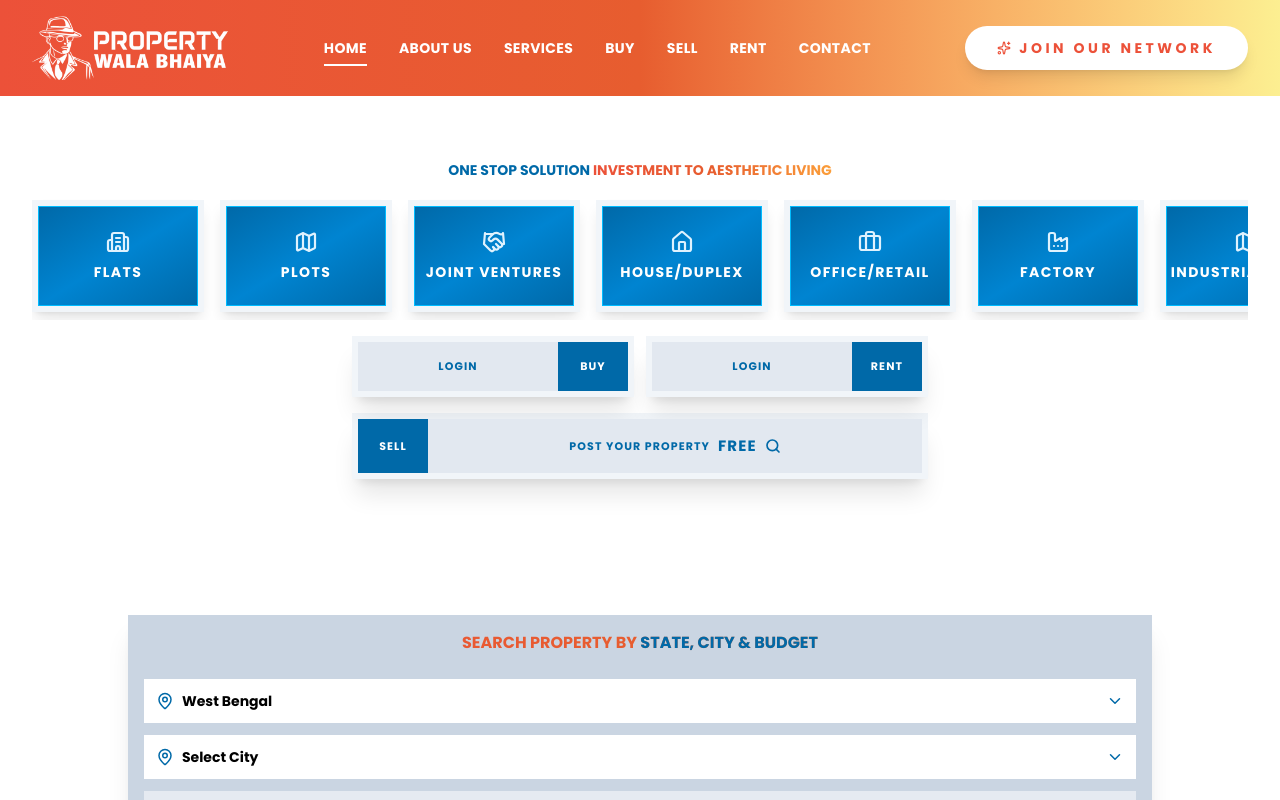
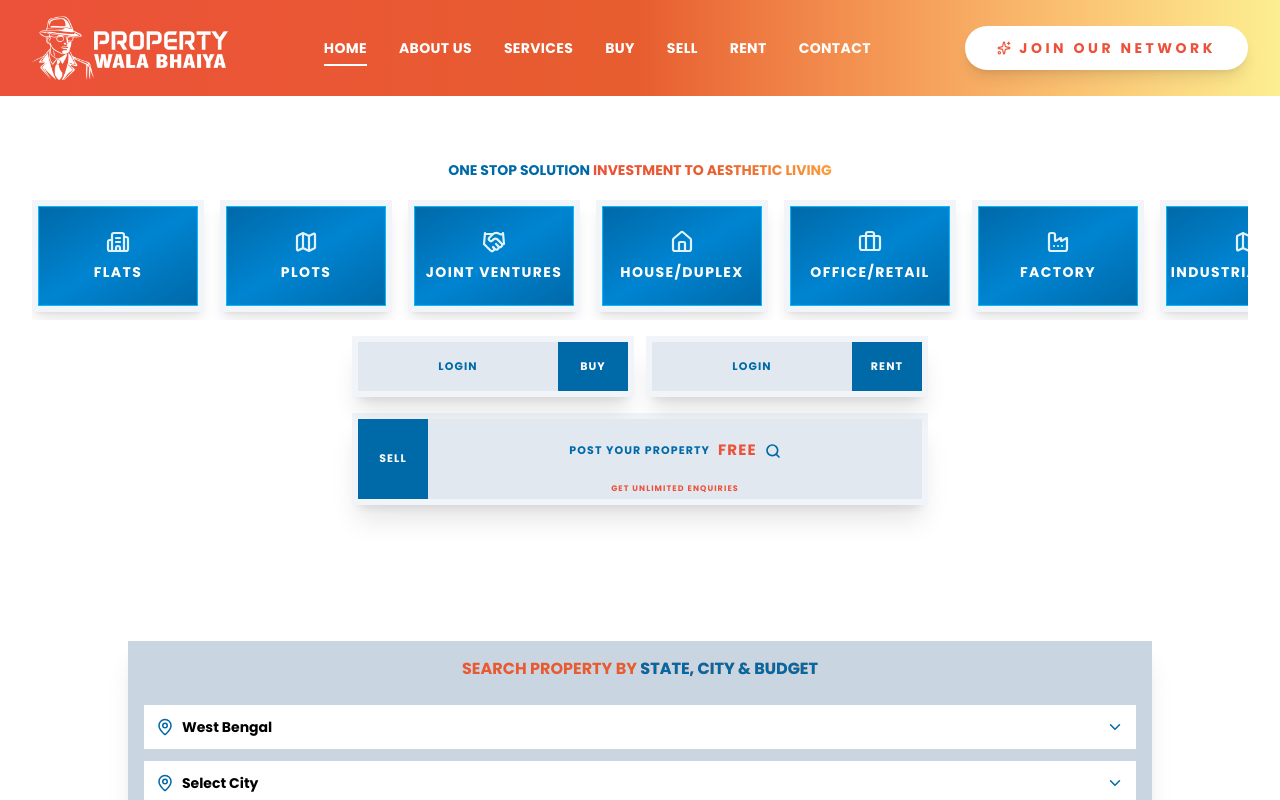
Before and after one commit to passportpulse/property-wala-ankita, a React (Vite) app: page / in a window 1280 px wide. Shown: the top 800 px of the page. Built offline with nearby package versions, Linux system fonts and the light colour scheme.

Commit message:
home page updated

```diff
--- a/src/pages/home/sections/HomeHero.jsx
+++ b/src/pages/home/sections/HomeHero.jsx
@@ -322,16 +322,26 @@ export default function HomeHero() {
                   onClick={() => navigate("/sell")}
                   className="
     flex-1
-                    py-4
+    h-20
     font-black uppercase tracking-widest text-[11px]
     bg-slate-200 text-sky-700
-                    flex items-center justify-center gap-2
+    flex flex-col justify-between items-center
     hover:bg-slate-300 transition
+    relative
+    px-4
   "
                 >
+                  {/* Main middle content */}
+                  <div className="flex items-center gap-2 mt-auto mb-auto">
                     Post Your Property
-                  <span className="text-[15px] font-extrabold">FREE</span>
+                    <span className="text-[15px] font-extrabold text-coral-red">FREE</span>
                     <Search size={16} strokeWidth={2.5} />
+                  </div>
+
+                  {/* Bottom line */}
+                  <span className="text-[8px] font-semibold text-coral-red mb-1">
+                    Get unlimited enquiries
+                  </span>
                 </button>
               </div>
             </div>
```
Lines whose indentation alone changed are shown as unchanged.
